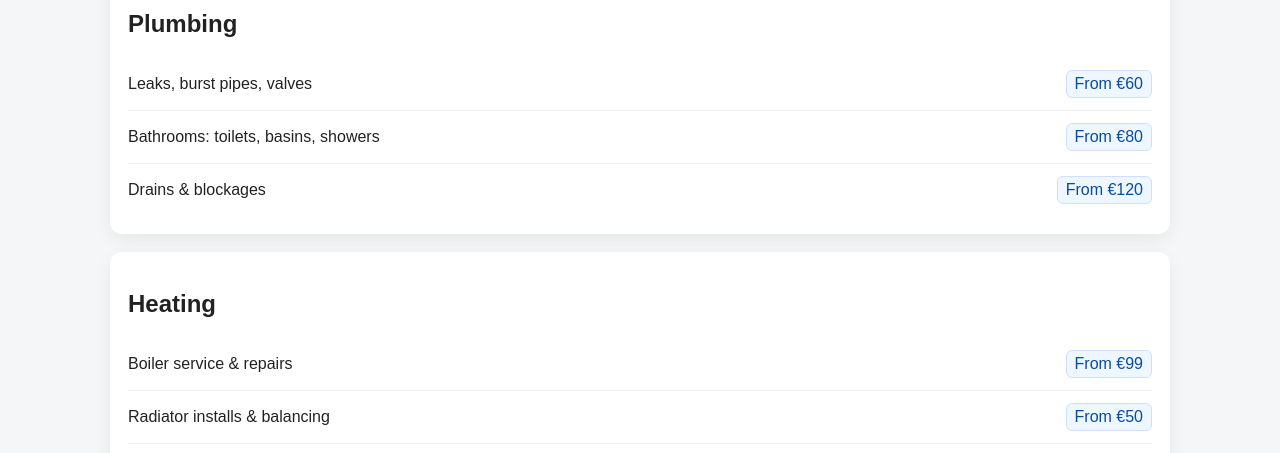
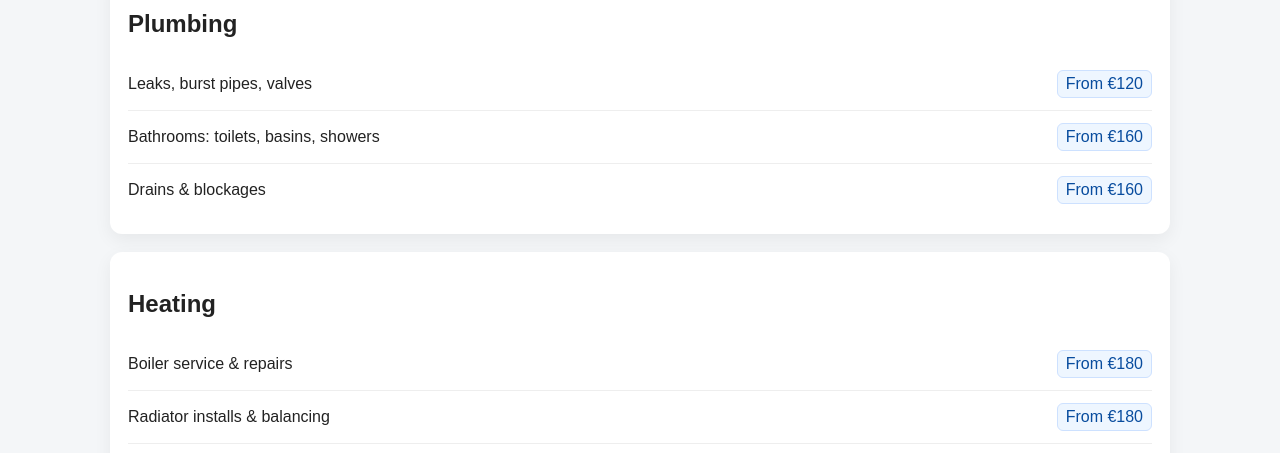
Before and after one commit to gerryoneill84/gerry-oneill-plumbing, a plain HTML site: page services.html in a window 1280 px wide. Shown: the part 341-794 px from the top of the page. Drawn offline with Linux system fonts and the light colour scheme.

Commit message:
Update services.html

```diff
--- a/services.html
+++ b/services.html
@@ -23,13 +23,13 @@
 
 <main class="container">
 <section class="card"><h2>Plumbing</h2><ul class="list">
-<li><span>Leaks, burst pipes, valves</span><span class="tag">From €60</span></li>
-<li><span>Bathrooms: toilets, basins, showers</span><span class="tag">From €80</span></li>
-<li><span>Drains & blockages</span><span class="tag">From €120</span></li>
+<li><span>Leaks, burst pipes, valves</span><span class="tag">From €120</span></li>
+<li><span>Bathrooms: toilets, basins, showers</span><span class="tag">From €160</span></li>
+<li><span>Drains & blockages</span><span class="tag">From €160</span></li>
 </ul></section>
 <section class="card"><h2>Heating</h2><ul class="list">
-<li><span>Boiler service & repairs</span><span class="tag">From €99</span></li>
-<li><span>Radiator installs & balancing</span><span class="tag">From €50</span></li>
+<li><span>Boiler service & repairs</span><span class="tag">From €180</span></li>
+<li><span>Radiator installs & balancing</span><span class="tag">From €180</span></li>
 <li><span>System upgrades</span><span class="tag">Quote</span></li>
 </ul></section>
 <div class="actions"><a class="btn" href="pricing.html">Build an estimate</a></div>
```
